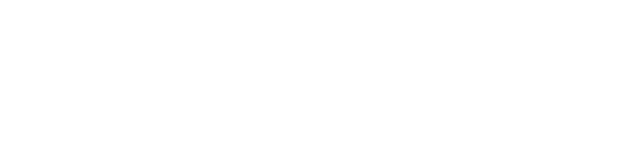
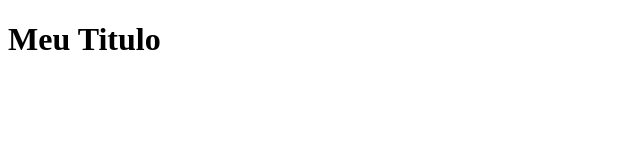
Before and after one commit to Max-Doliveira/Base, a plain HTML site: page index.html in a window 1280 px wide. Shown: the whole page, without its empty margins (0-640 px from the left). Drawn offline with Linux system fonts and the light colour scheme.

Commit message:
Add Titulo da Pagina

```diff
--- a/index.html
+++ b/index.html
@@ -6,6 +6,8 @@
     <title>Minha Pagina</title>
 </head>
 <body>
-
+    <main>
+        <h1>Meu Titulo</h1>
+    </main>
 </body>
 </html>
```
